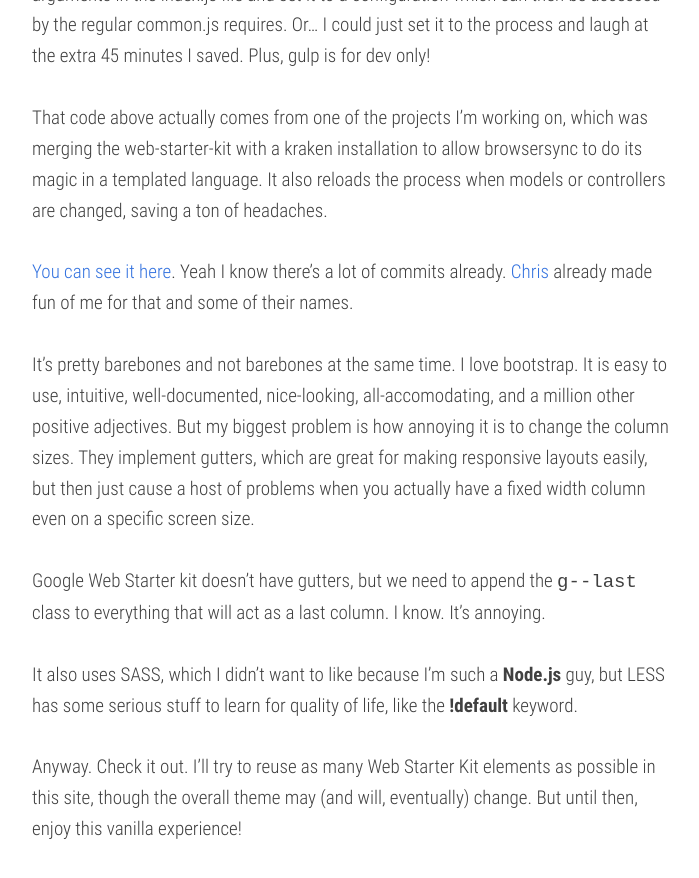
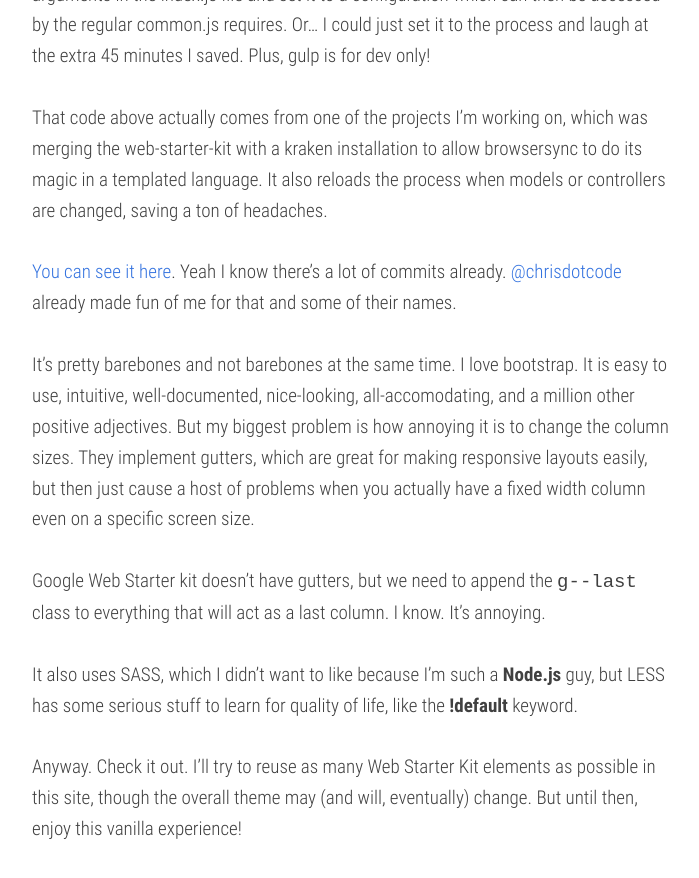
Before and after one commit to webmakersteve/webmakersteve.github.io, a Jekyll site: the page built from _posts/2014-08-05-google-webkit.markdown, in a window 1280 px wide and 900 px high, scrolled down 1307 px. Shown: the top 878 px of the window, without its empty margins (176-875 px from the left). Built offline with Jekyll 4.4.1, drawn with Linux system fonts in a browser that asks for light colours.

Commit message:
Changed Chris to his handle

```diff
--- a/_posts/2014-08-05-google-webkit.markdown
+++ b/_posts/2014-08-05-google-webkit.markdown
@@ -31,7 +31,7 @@ I mean come on. How else was I going to get that all the way to the layout templ
 
 That code above actually comes from one of the projects I'm working on, which was merging the web-starter-kit with a kraken installation to allow browsersync to do its magic in a templated language. It also reloads the process when models or controllers are changed, saving a ton of headaches.
 
-[You can see it here][cloudapp]. Yeah I know there's a lot of commits already. [Chris][chrisdotcode] already made fun of me for that and some of their names.
+[You can see it here][cloudapp]. Yeah I know there's a lot of commits already. [@chrisdotcode][chrisdotcode] already made fun of me for that and some of their names.
 
 It's pretty barebones and not barebones at the same time. I love bootstrap. It is easy to use, intuitive, well-documented, nice-looking, all-accomodating, and a million other positive adjectives. But my biggest problem is how annoying it is to change the column sizes. They implement gutters, which are great for making responsive layouts easily, but then just cause a host of problems when you actually have a fixed width column even on a specific screen size.
 
@@ -42,4 +42,4 @@ It also uses SASS, which I didn't want to like because I'm such a **Node.js** gu
 Anyway. Check it out. I'll try to reuse as many Web Starter Kit elements as possible in this site, though the overall theme may (and will, eventually) change. But until then, enjoy this vanilla experience!
 
 [cloudapp]: https://github.com/91ferns/cloudapp
-[chrisdotcode]: https://github.com/chrisdotcode
+[chrisdotcode]: https://code.sc
```
